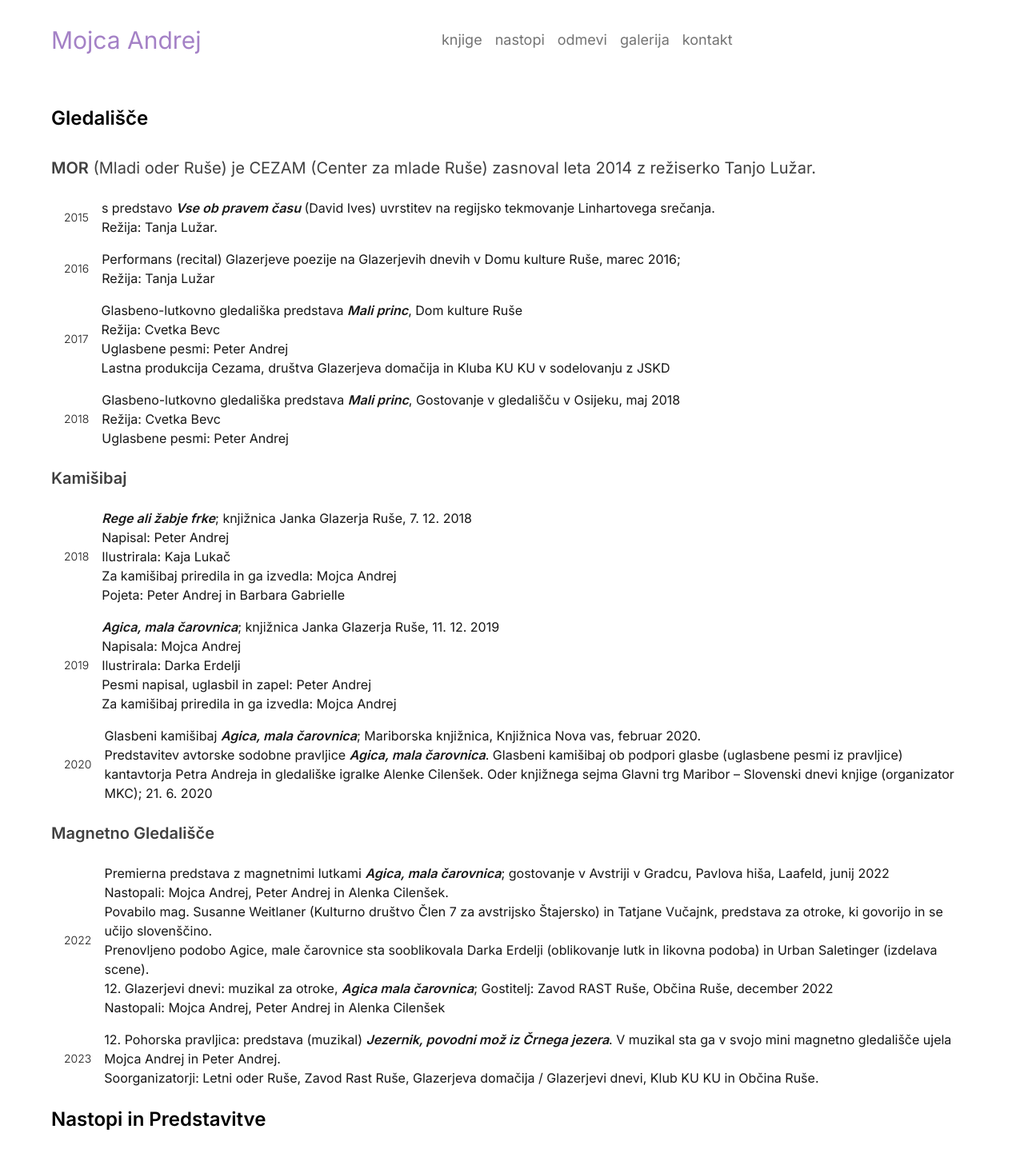
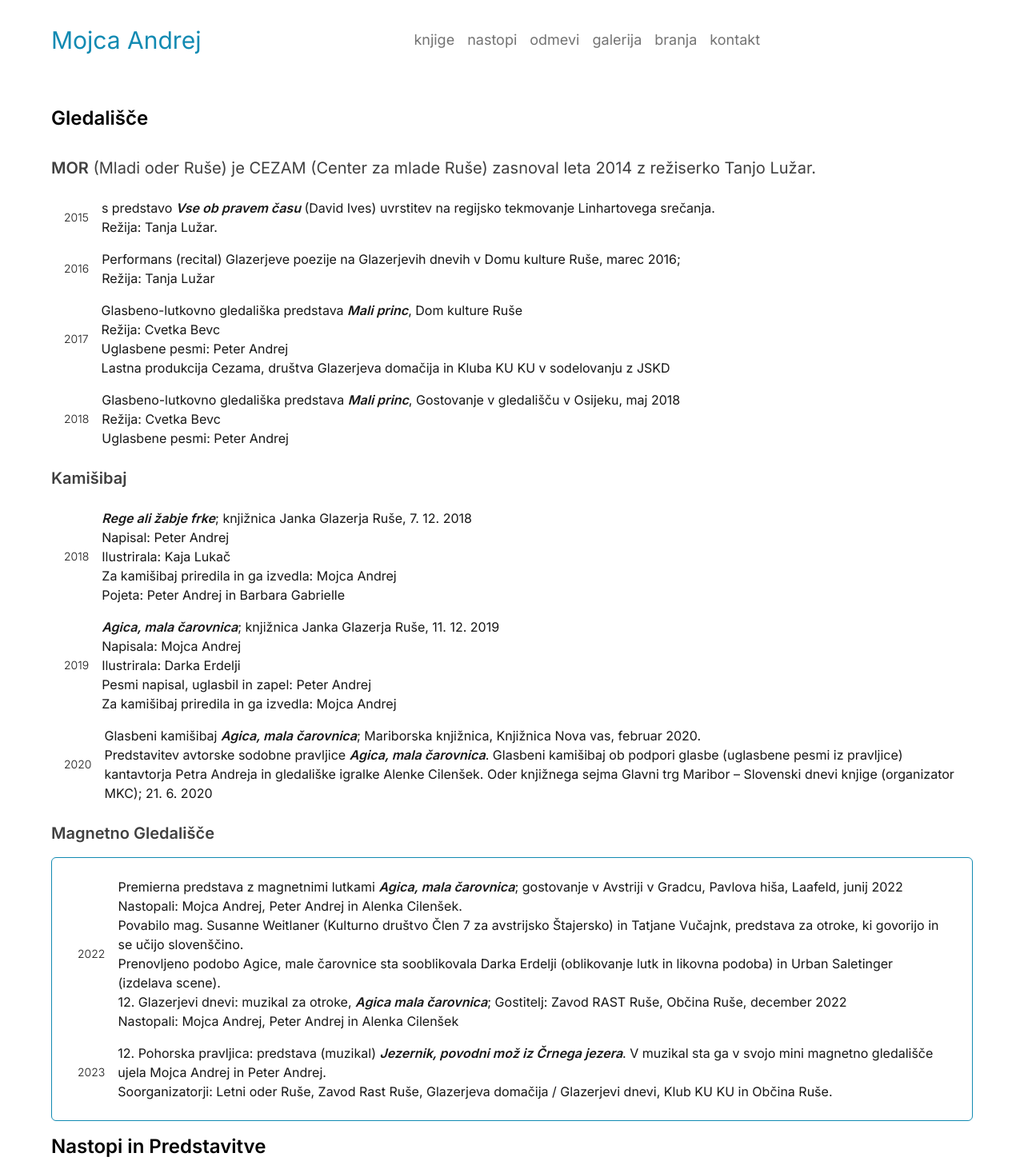
Before and after one commit to Mojca-Andrej/frontend, a Next.js app: page /nastopi in a window 1280 px wide. Shown: the top 1452 px of the page at 80% size. Built offline with nearby package versions, Linux system fonts and the light colour scheme.

Commit message:
minor fixes, todo styling

```diff
--- a/src/app/(general)/components/topbar.tsx
+++ b/src/app/(general)/components/topbar.tsx
@@ -11,6 +11,7 @@ export default function Topbar() {
                 <Link className="text-neutral-500 hover:text-black" href={"/nastopi"}>nastopi</Link>
                 <Link className="text-neutral-500 hover:text-black" href={"/odmevi"}>odmevi</Link>
                 <Link className="text-neutral-500 hover:text-black" href={"/galerija"}>galerija</Link>
+                <Link className="text-neutral-500 hover:text-black" href={"/branja"}>branja</Link>
                 <Link className="text-neutral-500 hover:text-black" href={"#footer"}>kontakt</Link>
             </div>
             <div></div>
--- a/src/app/(general)/nastopi/page.tsx
+++ b/src/app/(general)/nastopi/page.tsx
@@ -71,8 +71,8 @@ export default function Nastopi() {
           <p>Predstavitev avtorske sodobne pravljice <em className="font-semibold">Agica, mala čarovnica</em>. Glasbeni kamišibaj ob podpori glasbe (uglasbene pesmi iz pravljice) kantavtorja Petra Andreja in gledališke igralke Alenke Cilenšek. Oder knjižnega sejma Glavni trg Maribor – Slovenski dnevi knjige (organizator MKC); 21. 6. 2020</p>
         </div>
       </section>
-
       <h2 className="text-xl text-neutral-700 py-4 font-semibold">Magnetno Gledališče</h2>
+      <div className="border border-primary-100 border-1 rounded-md p-4">
 
       <section className="text-neutral-900 py-2 flex space-x-4 items-start md:items-center md:px-4 px-2">
         <h3 className="text-sm font-light mt-1 md:mt-0">2022</h3>
@@ -86,6 +86,7 @@ export default function Nastopi() {
         </div>
       </section>
 
+
       <section className="text-neutral-900 py-2 flex space-x-4 items-start md:items-center md:px-4 px-2">
         <h3 className="text-sm font-light mt-1 md:mt-0">2023</h3>
         <div>
@@ -93,6 +94,7 @@ export default function Nastopi() {
           <p>Soorganizatorji: Letni oder Ruše, Zavod Rast Ruše, Glazerjeva domačija / Glazerjevi dnevi, Klub KU KU in Občina Ruše.</p>
         </div>
       </section>
+      </div>
 
       <h1 className="text-2xl text-black py-4 font-semibold">Nastopi in Predstavitve</h1>
 
--- a/tailwind.config.ts
+++ b/tailwind.config.ts
@@ -14,7 +14,7 @@ const config: Config = {
           "conic-gradient(from 180deg at 50% 50%, var(--tw-gradient-stops))",
       },
       colors: {
-        "primary-100": "#A481C6",
+        "primary-100": "#118ab2",
       },
       aspectRatio: {
         'A4': '1.44 / 1',
```
